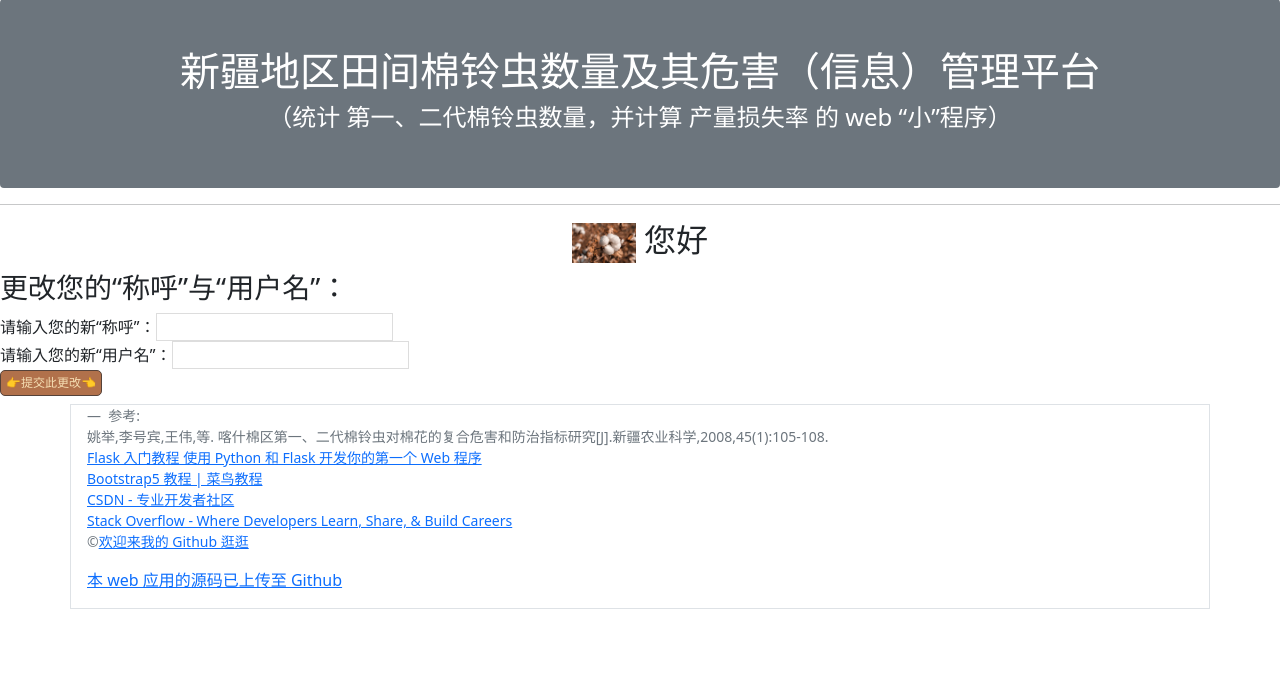
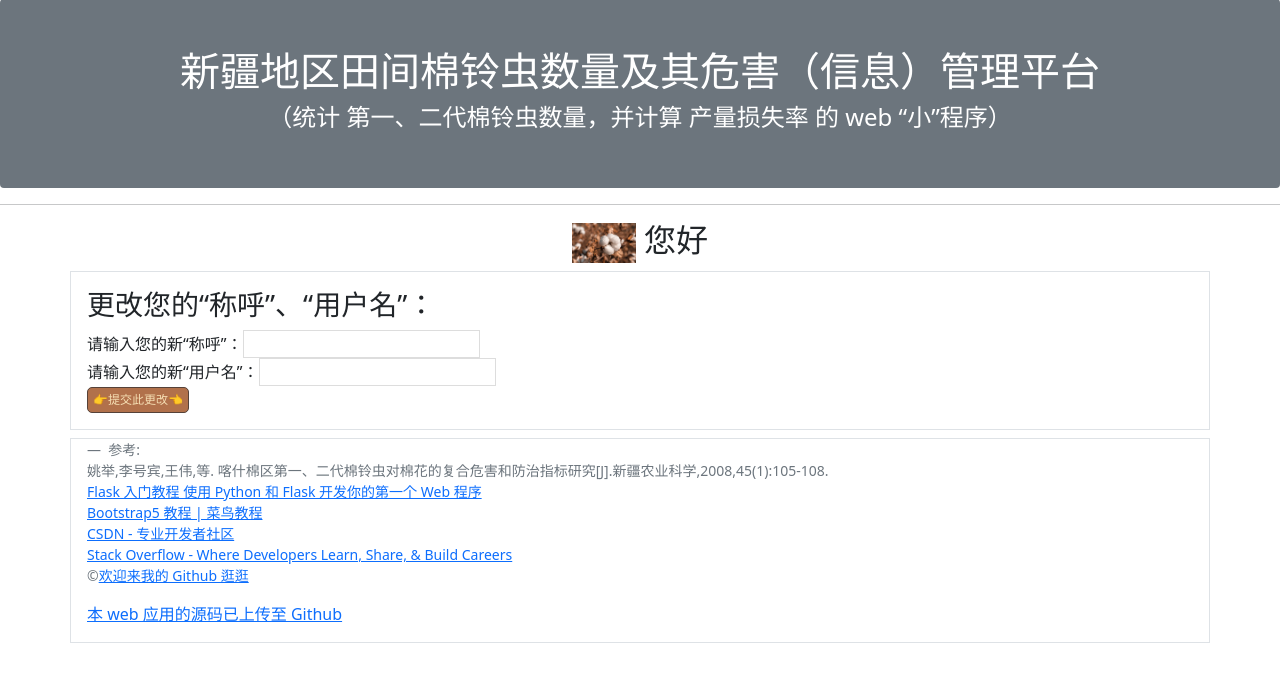
Before and after one commit to Rhylan2333/My_Big_data_minored_in_the_final_assignment_of_the_first_semester, a Flask app: page /settings in a window 1280 px wide. Shown: the part 113-800 px from the top of the page. Run offline with Flask 2, Linux system fonts and the light colour scheme; the visitor is signed in with stand-in values (Sample User, id 1); some libraries are stand-ins or nearby versions.

Commit message:
交作业了

```diff
--- a/templates/edit.html
+++ b/templates/edit.html
@@ -1,10 +1,12 @@
 {% extends 'base.html' %}
 
 {% block content %}
+<div class="container p-3 my-2 border">
     <h3>编辑记录</h3>
     <form method="post">
         请输入新的 x1 <input type="text" name="x1" autocomplete="off" required value="{{ row_ha.x1 }}"><br>
         请输入新的 x2 <input type="text" name="x2" autocomplete="off" required value="{{ row_ha.x2 }}"><br>
         <input class="btn" type="submit" name="submit" value="👉更新">
     </form>
+</div>
 {% endblock %}
--- a/templates/register.html
+++ b/templates/register.html
@@ -1,6 +1,7 @@
 {% extends 'base.html' %}
 
 {% block content %}
+<div class="container p-3 my-2 border">
 <h3>请注册</h3>
 <form method="post">
     您的“称呼”<br>
@@ -14,4 +15,5 @@
     <input type="text" name="name_area" placeholder="输入您的耕种地区" autocomplete="off" required><br>
     <input class="btn" type="submit" name="submit" value="👉注册👈">
 </form>
+</div>
 {% endblock %}
--- a/templates/settings.html
+++ b/templates/settings.html
@@ -1,10 +1,12 @@
 {% extends 'base.html' %}
 
 {% block content %}
-<h3>更改您的“称呼”与“用户名”：</h3>
+<div class="container p-3 my-2 border">
+<h3>更改您的“称呼”、“用户名”：</h3>
 <form method="post">
     请输入您的新“称呼”：<input type="text" name="name_user" autocomplete="off" required value="{{ current_user.name_user }}"><br>
     请输入您的新“用户名”：<input type="text" name="username" autocomplete="off" required value="{{ current_user.username }}"><br>
     <input class="btn" type="submit" name="submit" value="👉提交此更改👈">
 </form>
+</div>
 {% endblock %}
```
Lines whose indentation alone changed are shown as unchanged.
